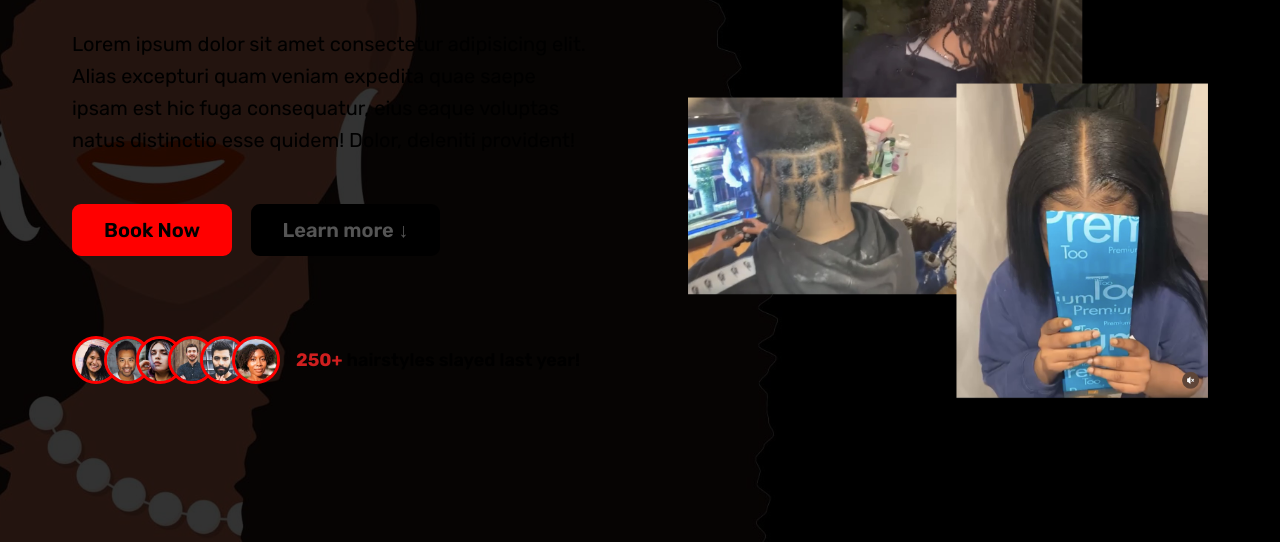
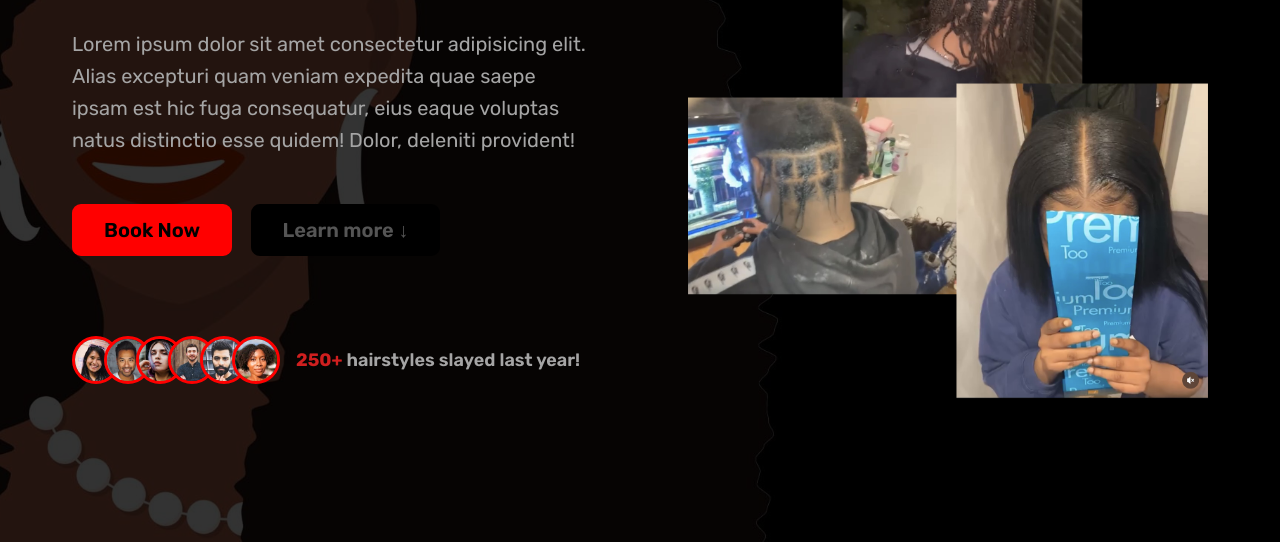
Before and after one commit to jsonde1/tlbstudio, a plain HTML site: page index.html in a window 1280 px wide. Shown: the part 258-800 px from the top of the page. Drawn offline with nearby package versions, Linux system fonts and the light colour scheme.

Commit message:
Update general.css

```diff
--- a/css/general.css
+++ b/css/general.css
@@ -77,7 +77,7 @@ body {
   font-family: "Rubik", sans-serif;
   line-height: 1;
   font-weight: 400;
-  color: #000000;
+  color: #a5a5a5;
   background-image: url("../img/background.jpg");
   background-repeat: no-repeat;
   background-attachment: fixed;
```
